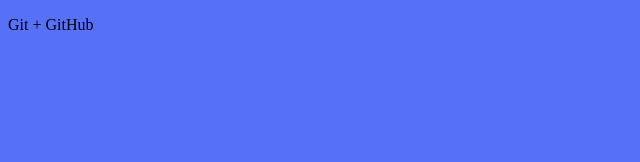
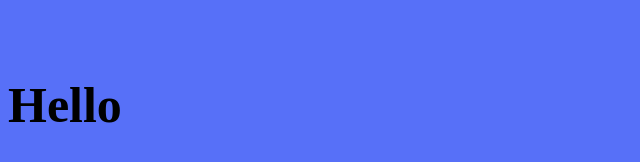
Before and after one commit to Kate8989/gittest, a plain HTML site: page index.html in a window 1280 px wide. Shown: the whole page, without its empty margins (0-640 px from the left). Drawn offline with Linux system fonts and the light colour scheme.

Commit message:
Наши первые изменения

```diff
--- a/css/main.css
+++ b/css/main.css
@@ -1,3 +1,9 @@
 body {
     background-color: #0d30f5b0;
     }
+    p {
+        color: #cc272700
+    }
+    h2 {
+        font-size: 50px;
+    }
--- a/index.html
+++ b/index.html
@@ -9,5 +9,7 @@
 </head>
 <body>
     <p>Git + GitHub</p>
+    <h2>Hello</h2>
+    <p>Lorem ipsum dolor sit amet, consectetur adipisicing elit. Enim dolorem obcaecati a reprehenderit! Accusamus, placeat maiores! Architecto error modi voluptatum cumque aliquid nemo quia. Architecto iste accusantium porro sunt corporis!</p>
 </body>
 </html>
```
